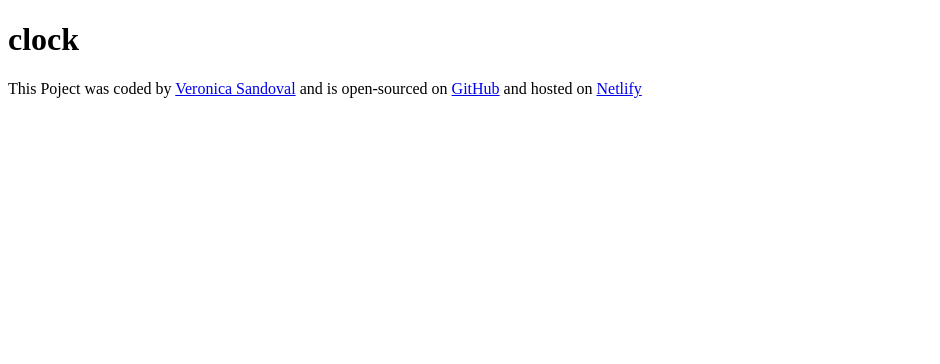
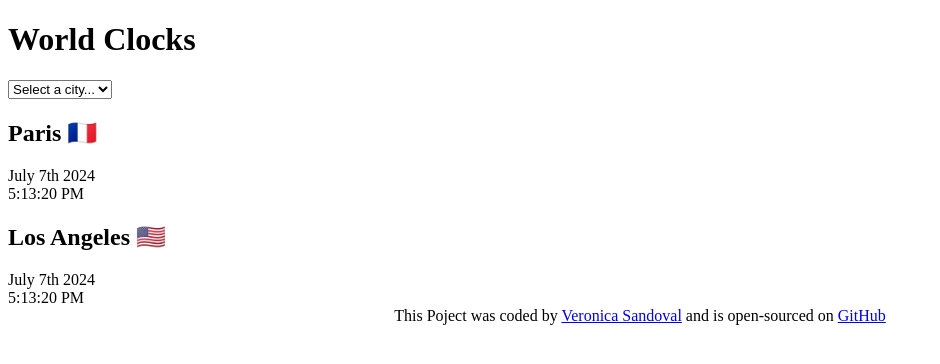
Before and after one commit to danniesan/world-clock, a plain HTML site: page index.html in a window 1280 px wide. Shown: the whole page, without its empty margins (0-940 px from the left). Drawn offline with Linux system fonts and the light colour scheme.

Commit message:
added basic html

```diff
--- a/index.html
+++ b/index.html
@@ -7,7 +7,26 @@
     <title>World Clock Project</title>
   </head>
   <body>
-    <h1>clock</h1>
+    <div class="container">
+      <h1>World Clocks</h1>
+      <select name="" id="">
+        <option value="">Select a city...</option>
+        <option value="">New York</option>
+        <option value="">Tokyo</option>
+        <option value="">London</option>
+      </select>
+
+      <div class="city">
+        <h2>Paris 🇫🇷</h2>
+        <div class="date">July 7th 2024</div>
+        <div class="time">5:13:20 PM</div>
+      </div>
+      <div class="city">
+        <h2>Los Angeles 🇺🇸</h2>
+        <div class="date">July 7th 2024</div>
+        <div class="time">5:13:20 PM</div>
+      </div>
+    </div>
     <footer>
       This Poject was coded by
       <a href="https://github.com/danniesan">Veronica Sandoval</a> and is
@@ -15,8 +34,6 @@
       <a href="https://github.com/danniesan/world-clock" target="_blank"
         >GitHub</a
       >
-      and hosted on
-      <a href="https://world-clock-4.netlify.app/" target="_blank">Netlify</a>
     </footer>
   </body>
   <script src="src/script.js"></script>
--- a/src/style.css
+++ b/src/style.css
@@ -0,0 +1,3 @@
+footer {
+  text-align: center;
+}
```
